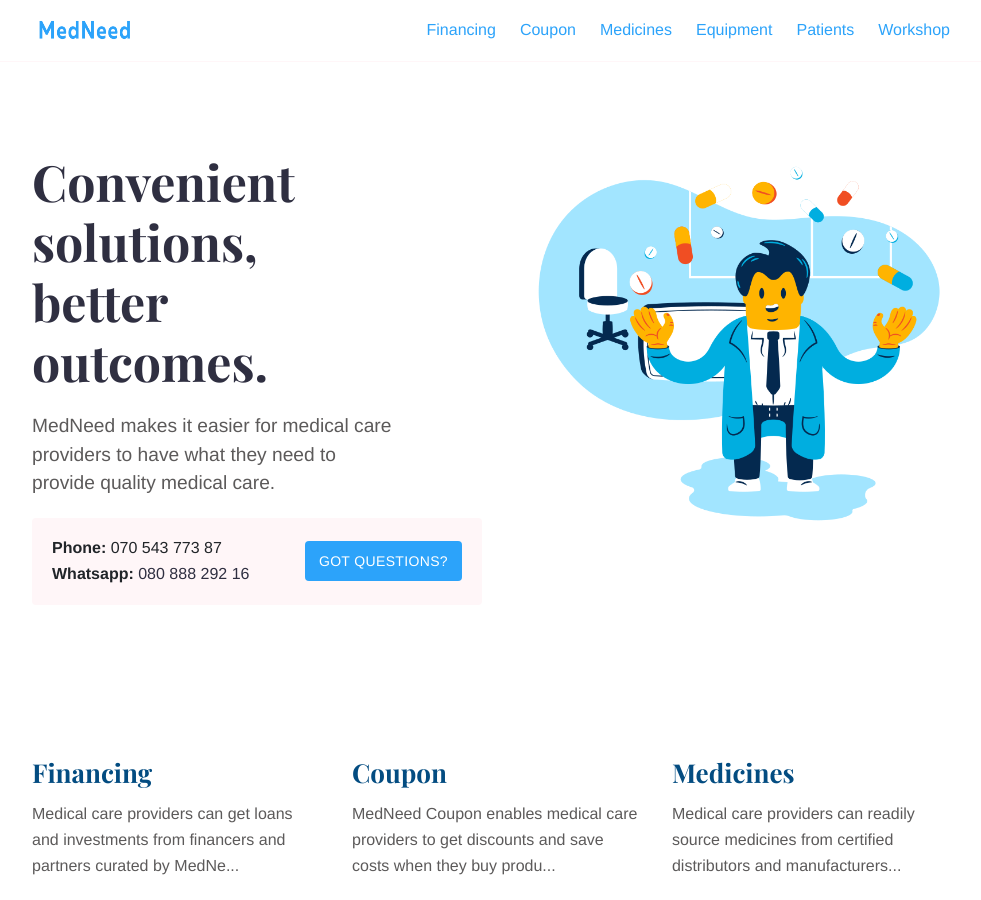
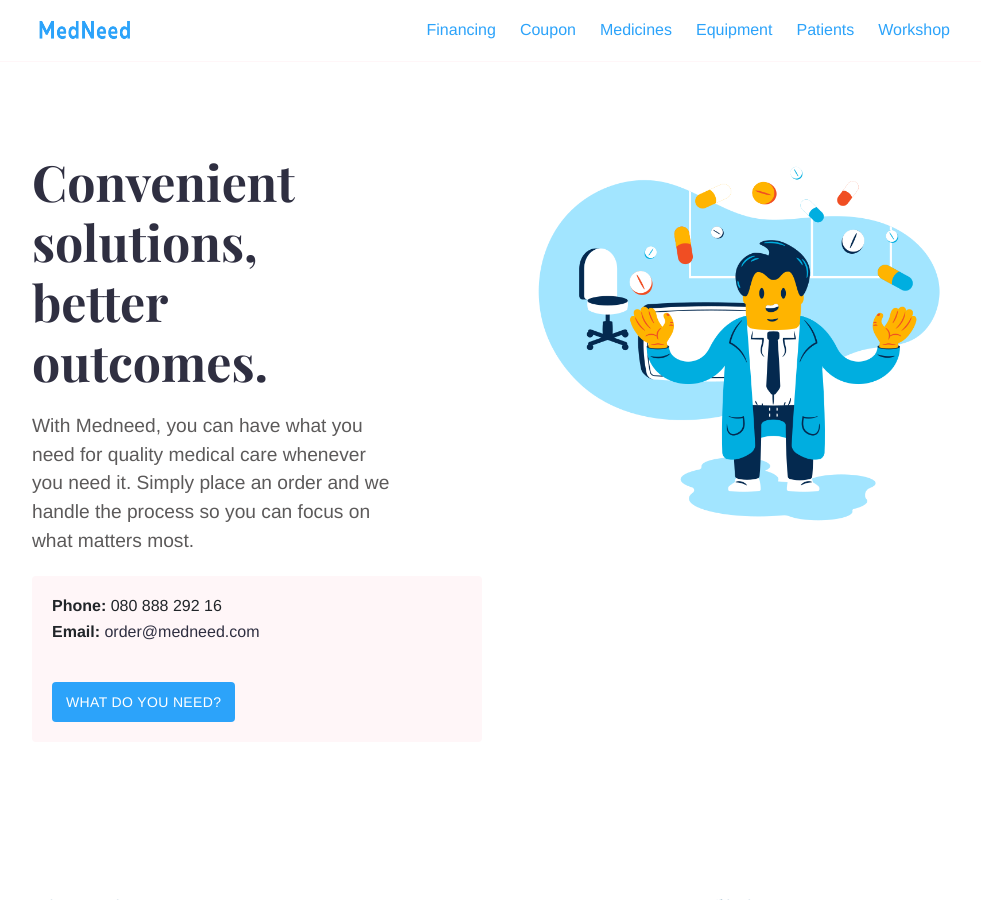
Before and after one commit to Iraneus/betamedneed, a Jekyll site: the page built from index.md, in a window 1280 px wide and 900 px high. Shown: the whole window, without its empty margins (143-1124 px from the left). Built offline with Jekyll 4.4.1, drawn with Linux system fonts in a browser that asks for light colours.

Commit message:
modify home contact

```diff
--- a/_data/contact.yml
+++ b/_data/contact.yml
@@ -1,3 +1,3 @@
-whatsapp: '080 888 292 16'
-phone: '070 543 773 87'
+phone: '080 888 292 16'
+email: 'order@medneed.com'
 contact_button_link: 'contact'
--- a/_includes/call.html
+++ b/_includes/call.html
@@ -3,17 +3,17 @@
     {% if site.data.contact.phone %}
         <div class="call-phone"><strong>Phone: </strong> {{ site.data.contact.phone }} </div>
     {% endif %}
-    {% if site.data.contact.whatsapp %}
-    <div class="call-email"><strong>Whatsapp: </strong>
+    {% if site.data.contact.email %}
+    <div class="call-email"><strong>Email: </strong>
       <a href="mailto:{{ .site.data.contact.whatsapp }}">
-        {{ site.data.contact.whatsapp }}
+        {{ site.data.contact.email }}
       </a>
     </div>
     {% endif %}
   </div>
     {% if include.show_button %}
       <div class="call-box-bottom">
-        <a href="{{ site.data.contact.contact_button_link }}" class="button">Got Questions?</a>
+        <a href="{{ site.data.contact.contact_button_link }}" class="button">What do you need?</a>
       </div>
     {% endif %}
 </div>
--- a/index.md
+++ b/index.md
@@ -10,4 +10,4 @@
 
 # Convenient solutions, better outcomes.
 
-MedNeed makes it easier for medical care providers to have what they need to provide quality medical care.
+With Medneed, you can have what you need for quality medical care whenever you need it. Simply place an order and we handle the process so you can focus on what matters most.
```
Also changed, not shown: other parts of index.md (+1 -1 lines).
